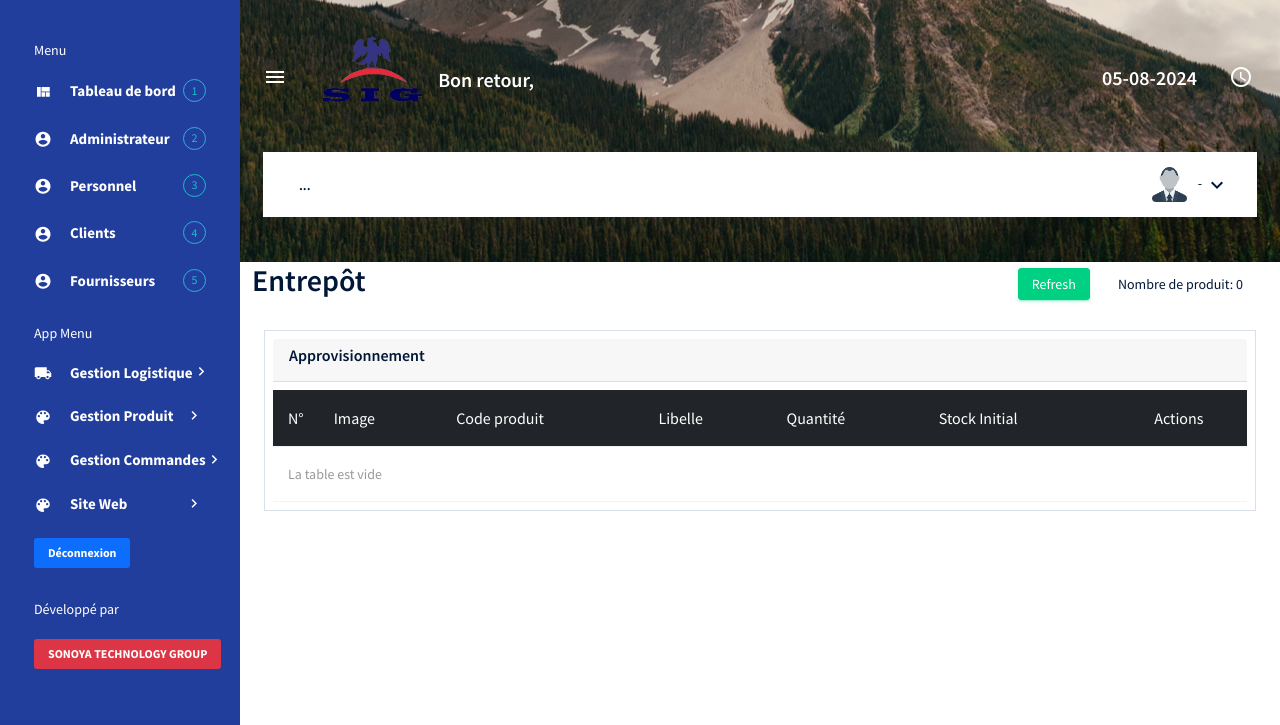
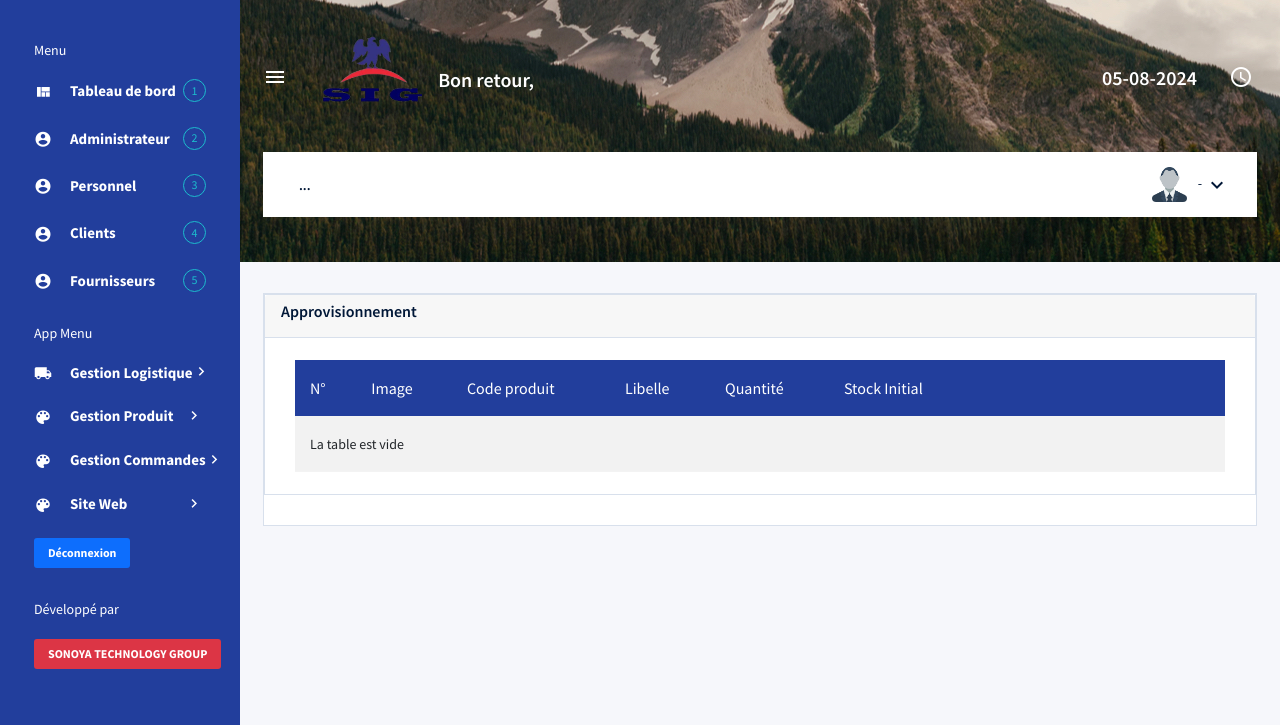
Before and after one commit to Aboubacar23/sig-app, a Symfony app: template templates/entrepot/index_approvision.html.twig in a window 1280 px wide. Shown: the top 725 px of the page. Run offline with Twig, Linux system fonts and the light colour scheme; the template is opened without the code that fills it, so the values that code supplies are empty; some libraries are stand-ins or nearby versions.

Commit message:
gestion produit

```diff
--- a/templates/base.html.twig
+++ b/templates/base.html.twig
@@ -112,6 +112,7 @@
                     <ul class="nav flex-column sub-menu">
                         <li class="nav-item"> <a class="nav-link" href="{{ path('app_produit_index') }}">Produits</a></li>
                         <li class="nav-item"> <a class="nav-link" href="{{ path('app_entrepot_index') }}">Entrepôts</a></li>
+                        <li class="nav-item"> <a class="nav-link" href="{{ path('app_approvision') }}">Approvisionnements</a></li>
                     </ul>
                 </div>
             </li>
--- a/templates/entrepot/index_approvision.html.twig
+++ b/templates/entrepot/index_approvision.html.twig
@@ -3,38 +3,38 @@
 {% block title %}Produit index{% endblock %}
 
 {% block body %}
-<div class="container-xl">
-    <div class="page-header d-print-none">
-        <div class="row g-2 align-items-center">
-            <div class="col">
-                <h2 class="page-title">Entrepôt</h2>
-            </div>
-            <div class="col-12 col-md-auto ms-auto d-print-none">
-                <div class="btn-list">
-                    <span class="d-none d-sm-inline">
-                        <a href="{{ path('app_approvision') }}" class="btn btn-success btn-sm text-white">Refresh</a>
-                        <a  href="#" class="btn btn-white">Nombre de produit: {{ produits | length}}</a>
-                    </span>
+<div class="content-wrapper">
+    <div class="row">
+        <div class="col-12 grid-margin stretch-card">
+            <div class="card">
+                <div class="row">
+                    <div class="col-lg-12 grid-margin stretch-card">
+                        <div class="card">
+                            <div class="card-header">
+
+                                <div class="row">
+                                    <div class="col-md-3">
+                                        <h4 class="card-title">Approvisionnement</h4>
                                     </div>
                                 </div>
                             </div>
+                            <div class="card-body">
+                                {% for message in app.flashes('success') %}
+                                    <div class="alert alert-success">
+                                        {{ message }}
                                     </div>
-</div>
-<div class="card p-2 m-4">
-    <div class="card-header mb-2">
-        <h3 class="card-title">Approvisionnement</h3>
-    </div>
-    <div class="table-responsive">
-        <table class="table card-table table-hover dataTable">
-            <thead class="table-dark">
+                                {% endfor %}
+                                <div class="table-responsive table-scroll" data-mdb-perfect-scrollbar="true">
+                                    <table class="table table-striped mb-0">
+                                        <thead>
                                         <tr>
-                        <th width="2%">N°</th>
+                                            <th>N°</th>
                                             <th>Image</th>
                                             <th>Code produit</th>
                                             <th>Libelle</th>
                                             <th>Quantité</th>
                                             <th>Stock Initial</th>
-                        <th class="text-center">Actions</th>
+                                            <th class="text-center" width="250"></th>
                                         </tr>
                                         </thead>
                                         <tbody>
@@ -49,23 +49,25 @@
                                                 <td>{{ i }}</td>
                                                 <td>
                                                     {% if produit.image == '' %}
-                                    <img src="{{asset('images/produit.jpeg')}}" height="40px" width="40px">
+                                                        <img src="{{asset('images/images/product.jpg')}}" width="100" width="100" class="rounded-circle border-2">
                                                     {% else %}
-                                    <img src="{{asset('images/produits/'~ produit.image)}}" height="40px" width="40px">
+                                                        <img src="{{asset('images/produits/'~ produit.image)}}" width="100" width="100" class="rounded-circle border-2">
                                                     {% endif %}
                                                 </td>
                                                 <td>{{ produit.codeProduit }}</td>
                                                 <td>{{ produit.libelle }}</td>
                                                 <td>
                                                     {% if produit.quantite >= produit.stockInitial %}
-                                    <span class="btn btn-success btn-sm">{{ produit.quantite }}</span>
+                                                        <span class="btn btn-success btn-sm text-white text-center" style="width: 50px">{{ produit.quantite }}</span>
                                                     {% else %}
-                                    <span class="btn btn-danger btn-sm">{{ produit.quantite }}</span>
+                                                        <span class="btn btn-danger btn-sm text-white text-center" style="width: 50px">{{ produit.quantite }}</span>
                                                     {% endif %}
                                                 </td>
-                            <td><span class="btn btn-info btn-sm">{{ produit.stockInitial }}</span></td>
+                                                <td>
+                                                    <span class="btn btn-danger btn-sm text-white" style="width: 50px">{{ produit.stockInitial }}</span>
+                                                </td>
                                                 <td class="text-center">
-                                <a href="{{path('app_approvisionnement_edit', {'id': produit.id})}}" class="btn btn-secondary btn-sm">Approvisionner <i class="fa fa-plus-square p-1"></i></a>
+                                                    <a href="{{path('app_approvisionnement_edit', {'id': produit.id})}}" class="btn btn-primary btn-sm"><i class="mdi mdi-plus-box p-1"></i></a>
                                                 </td>
                                             </tr>
                                         {% else %}
@@ -77,4 +79,11 @@
                                     </table>
                                 </div>
                             </div>
+                        </div>
+                    </div>
+                </div>
+            </div>
+        </div>
+    </div>
+</div>
 {% endblock %}
--- a/templates/registration/index.html.twig
+++ b/templates/registration/index.html.twig
@@ -73,8 +73,8 @@
                                                 <td>{{ user.ville }}</td>
                                                 <td>{{ user.pays | country_name }}</td>
                                                 <td class="text-center">
-                                                    <a class="btn-sm btn btn-success text-white btn-sm" href="{{path('app_user_show', {'id' : user.id})}}"><i class="mdi mdi-eye icon-table"></i></a>
-                                                    <a class="btn-sm btn btn-primary btn-sm" href="{{path('app_user_edit', {'id' : user.id})}}"><i class="mdi mdi-pencil-box-outline icon-table"></i></a>
+                                                    <a class="btn-sm btn btn-success text-white btn-sm" href="{{path('app_user_show', {'id' : user.id})}}">Détails<i class="mdi mdi-eye p-1"></i></a>
+                                                    <a class="btn-sm btn btn-primary btn-sm" href="{{path('app_user_edit', {'id' : user.id})}}">Modifier <i class="mdi mdi-pencil-box-outline p-1"></i></a>
                                                 </td>
                                             </tr>
                                         {% else %}
--- a/templates/registration/register.html.twig
+++ b/templates/registration/register.html.twig
@@ -34,8 +34,8 @@
                         </div>
                         <div class="card-footer text-end">
                             <div class="d-flex">
-                                <button type="submit" class="btn btn-primary btn-sm "><i class="mdi mdi-content-save icon-table"></i></button>
-                                <a href="{{path('app_user_index')}}" class="btn btn-secondary btn-sm ms-auto text-white"><i class="mdi mdi-reply icon-table"></i></a>
+                                <button type="submit" class="btn btn-primary btn-sm ">Enregistrer<i class="mdi mdi-content-save p-1"></i></button>
+                                <a href="{{path('app_user_index')}}" class="btn btn-secondary btn-sm ms-auto text-white">Retour<i class="mdi mdi-reply p-1"></i></a>
                             </div>
                         </div>
                     {{ form_end(registrationForm) }}
```
Also changed, not shown: src/Form/ProduitType.php (+5 -5 lines), templates/entrepot/appro.html.twig (+25 -28 lines), templates/produit/_form.html.twig (+18 -25 lines), templates/produit/edit.html.twig (+5 -18 lines), templates/produit/index.html.twig (+14 -13 lines), templates/produit/new.html.twig (+14 -19 lines), templates/produit/show.html.twig (+28 -28 lines), public/images/images/product.jpg (added), public/images/produits/95740-66b2743a0917d.jpg (added), public/images/produits/images-1-66b2767ef1899.jpg (added), public/images/produits/images-2-66b276270d0b7.jpg (added), templates/personnel/edit.html.twig (indentation only). Lines whose indentation alone changed are shown as unchanged.
